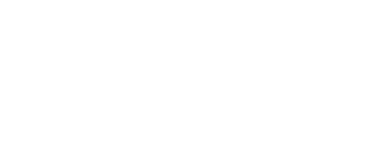
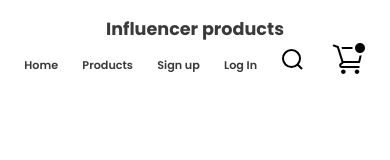
Before and after one commit to Mehedi0101/Influencer-Gears, a plain HTML site: page index.html in a window 390 px wide. Drawn offline with Linux system fonts and the light colour scheme.

Commit message:
navigation bar added

```diff
--- a/index.html
+++ b/index.html
@@ -4,7 +4,7 @@
 <head>
     <meta charset="UTF-8">
     <meta name="viewport" content="width=device-width, initial-scale=1.0">
-    <title>Influencer Products</title>
+    <title>Influencer Gears</title>
     <link rel="preconnect" href="https://fonts.googleapis.com">
     <link rel="preconnect" href="https://fonts.gstatic.com" crossorigin>
     <link
@@ -15,7 +15,21 @@
 </head>
 
 <body>
-
+    <header>
+        <!-- navigation bar started -->
+        <nav class="nav-container">
+            <h2 class="nav-title">Influencer products</h2>
+            <ul class="nav-menu-container">
+                <li class="menu-item"><a href="">Home</a></li>
+                <li class="menu-item"><a href="">Products</a></li>
+                <li class="menu-item"><a href="">Sign up</a></li>
+                <li class="menu-item"><a href="">Log In</a></li>
+                <li class="menu-item"><a href=""><img src="icons/akar-icons_search.svg" alt=""></a></li>
+                <li class="menu-item"><a href=""><img src="icons/clarity_shopping-cart-outline-badged.svg" alt=""></a></li>
+            </ul>
+        </nav>
+        <!-- navigation bar ended -->
+    </header>
 </body>
 
 </html>
--- a/styles/index.css
+++ b/styles/index.css
@@ -2,3 +2,45 @@
 font-family: 'Manrope', sans-serif;
 font-family: 'Poppins', sans-serif;
 font-family: 'Roboto', sans-serif; */
+
+*{
+    margin: 0;
+    padding: 0;
+}
+
+body{
+    font-family: 'Poppins', sans-serif;
+    color: #3A3A3A;
+}
+
+/* shared styles */
+
+
+/* nav styles */
+.nav-container{
+    display: flex;
+    justify-content: space-between;
+    align-items: center;
+    width: 85%;
+    padding: 4% 0;
+    margin: auto;
+}
+
+.nav-title{
+    font-size: 1.5rem;
+    font-weight: 700;
+}
+
+.nav-menu-container{
+    width: 40%;
+    display: flex;
+    justify-content: space-between;
+    align-items: center;
+    list-style: none;
+}
+
+.nav-menu-container a{
+    text-decoration: none;
+    color: #3A3A3A;
+    font-weight: 600;
+}
--- a/styles/media-query.css
+++ b/styles/media-query.css
@@ -0,0 +1,44 @@
+/* medium device */
+@media screen and (max-width: 992px) {
+    .nav-menu-container{
+        width: 50%;
+    }
+}
+
+@media screen and (max-width:768px) {
+    .nav-title{
+        font-size: 1.2rem;
+    }
+
+    .nav-menu-container{
+        width: 50%;
+    }
+
+    .nav-menu-container a{
+        font-size: 0.8rem;
+    }
+}
+
+/* small device */
+@media screen and (max-width:576px) {
+    .nav-container{
+        flex-direction: column;
+        width: 100%;
+    }
+
+    .nav-title{
+        font-size: 1.1rem;
+        width: 100%;
+        text-align: center;
+    }
+
+    .nav-menu-container{
+        width: 100%;
+        justify-content: space-evenly;
+        flex-wrap: wrap;
+    }
+
+    .nav-menu-container a{
+        font-size: 0.7rem;
+    }
+}
```
Also changed, not shown: icons/akar-icons_search.svg (added), icons/clarity_shopping-cart-outline-badged.svg (added).
